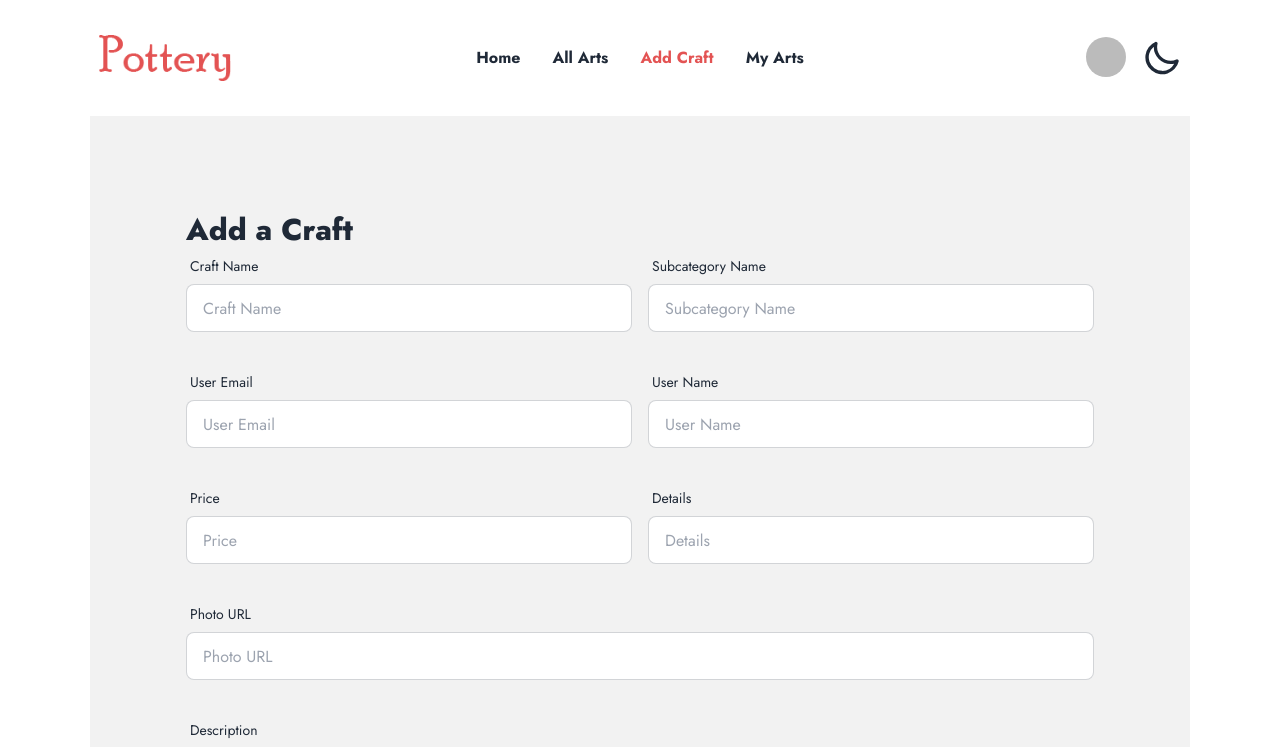
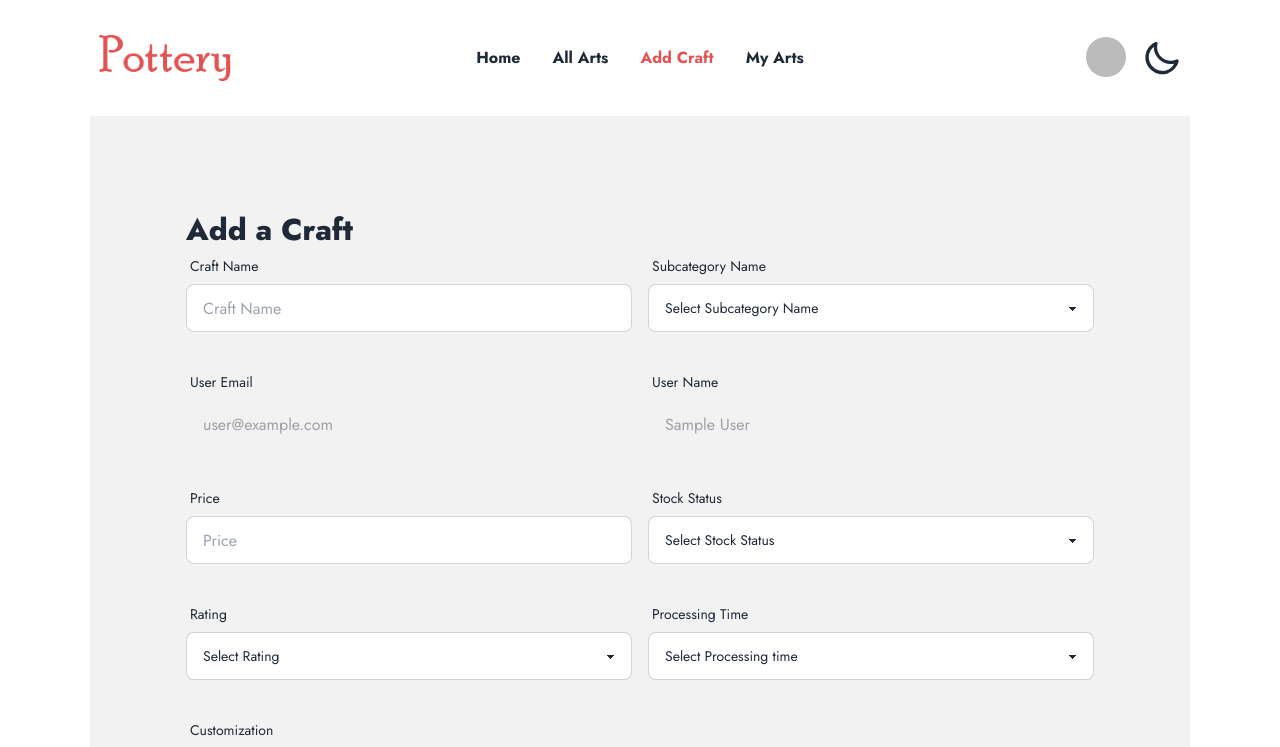
Before and after one commit to rishowrav/pottery-client, a React (Vite) app: page /addCraft in a window 1280 px wide. Shown: the top 747 px of the page. Built offline with nearby package versions, Linux system fonts and the light colour scheme; no server answers; sample sign-in values are in the browser's storage.

Commit message:
add craft page has been created

```diff
--- a/src/pages/AddCraft.jsx
+++ b/src/pages/AddCraft.jsx
@@ -1,4 +1,10 @@
+import { useContext } from "react";
+import { AuthContext } from "../authProvider/AuthProvider";
+import Swal from "sweetalert2";
+
 const AddCraft = () => {
+  const { user } = useContext(AuthContext);
+
   // handle
   const handleAddCraft = (event) => {
     event.preventDefault();
@@ -6,26 +12,57 @@ const AddCraft = () => {
     const form = event.target;
 
     const item_name = form.item_name.value;
-    const quantity = form.quantity.value;
-    const supplier = form.supplier.value;
-    const taste = form.taste.value;
-    const category = form.category.value;
-    const details = form.details.value;
-    const photo = form.photo.value;
+    const subcatagoryName = form.subcatagoryName.value;
+    const userEmail = form.userEmail.value;
+    const userName = form.userName.value;
+    const price = form.price.value;
+    const stockStatus = form.stockStatus.value;
+    const rating = form.rating.value;
+    const processingTime = form.processingTime.value;
+    const customization = form.customization.value;
+    const photoURL = form.photoURL.value;
+    const description = form.description.value;
 
-    const newCoffee = {
+    const newCraft = {
       item_name,
-      quantity,
-      supplier,
-      taste,
-      category,
-      details,
-      photo,
+      subcatagoryName,
+      userEmail,
+      userName,
+      price,
+      stockStatus,
+      rating,
+      processingTime,
+      customization,
+      photoURL,
+      description,
     };
 
-    console.log(newCoffee);
+    console.log(newCraft);
 
     // send data to the server
+    fetch("http://localhost:3000/crafts", {
+      method: "POST",
+      headers: {
+        "content-type": "application/json",
+      },
+      body: JSON.stringify(newCraft),
+    })
+      .then((res) => res.json())
+      .then((data) => {
+        console.log(data);
+        if (data.insertedId) {
+          Swal.fire({
+            position: "top-end",
+            icon: "success",
+            title: "data successfully created",
+            showConfirmButton: false,
+            timer: 1500,
+          });
+        }
+      })
+      .catch((error) => {
+        console.log(error);
+      });
   };
 
   return (
@@ -52,12 +89,26 @@ const AddCraft = () => {
               <span className="label-text">Subcategory Name</span>
             </label>
             <label className="input-group">
-              <input
-                type="text"
-                name="quantity"
-                placeholder="Subcategory Name"
-                className="input input-bordered w-full"
-              />
+              <select
+                className="select select-bordered w-full "
+                name="subcatagoryName"
+              >
+                <option defaultValue="not select" disabled selected>
+                  Select Subcategory Name
+                </option>
+                <option defaultValue="Clay-made pottery">
+                  Clay-made pottery
+                </option>
+                <option defaultValue="Stoneware">Stoneware</option>
+                <option defaultValue="Porcelain">Porcelain</option>
+                <option defaultValue="Terra Cotta">Terra Cotta</option>
+                <option defaultValue="Ceramics & Architectural">
+                  Ceramics & Architectural
+                </option>
+                <option defaultValue="Home decor pottery">
+                  Home decor pottery
+                </option>
+              </select>
             </label>
           </div>
         </div>
@@ -69,10 +120,12 @@ const AddCraft = () => {
             </label>
             <label className="input-group">
               <input
+                defaultValue={user?.email}
                 type="text"
-                name="supplier"
+                name="userEmail"
                 placeholder="User Email"
                 className="input input-bordered w-full"
+                disabled
               />
             </label>
           </div>
@@ -82,10 +135,12 @@ const AddCraft = () => {
             </label>
             <label className="input-group">
               <input
+                disabled
+                defaultValue={user?.displayName}
                 type="text"
-                name="taste"
+                name="userName"
                 placeholder="User Name"
-                className="input input-bordered w-full"
+                className="input input-bordered w-full "
               />
             </label>
           </div>
@@ -99,7 +154,7 @@ const AddCraft = () => {
             <label className="input-group">
               <input
                 type="text"
-                name="category"
+                name="price"
                 placeholder="Price"
                 className="input input-bordered w-full"
               />
@@ -107,15 +162,79 @@ const AddCraft = () => {
           </div>
           <div className="form-control md:w-1/2 ml-4">
             <label className="label">
-              <span className="label-text">Details</span>
+              <span className="label-text">Stock Status</span>
             </label>
             <label className="input-group">
-              <input
-                type="text"
-                name="details"
-                placeholder="Details"
-                className="input input-bordered w-full"
-              />
+              <select
+                className="select select-bordered w-full "
+                name="stockStatus"
+              >
+                <option defaultValue="not select" disabled selected>
+                  Select Stock Status
+                </option>
+                <option defaultValue="In Stock">In Stock</option>
+                <option defaultValue="Out of Stock">Out of Stock</option>
+              </select>
+            </label>
+          </div>
+        </div>
+        {/* select row */}
+        <div className="md:flex mb-8">
+          <div className="form-control md:w-1/2">
+            <label className="label">
+              <span className="label-text">Rating</span>
+            </label>
+            <label className="input-group">
+              <select className="select select-bordered w-full " name="rating">
+                <option defaultValue="not select" disabled selected>
+                  Select Rating
+                </option>
+                <option defaultValue="1">1</option>
+                <option defaultValue="2">2</option>
+                <option defaultValue="3">3</option>
+                <option defaultValue="4">4</option>
+                <option defaultValue="5">5</option>
+              </select>
+            </label>
+          </div>
+          <div className="form-control md:w-1/2 ml-4">
+            <label className="label">
+              <span className="label-text">Processing Time</span>
+            </label>
+            <label className="input-group">
+              <select
+                className="select select-bordered w-full "
+                name="processingTime"
+              >
+                <option defaultValue="not select" disabled selected>
+                  Select Processing time
+                </option>
+                <option defaultValue="1d">1d</option>
+                <option defaultValue="2d">2d</option>
+                <option defaultValue="3d">3d</option>
+                <option defaultValue="5d">5d</option>
+                <option defaultValue="6d">6d</option>
+              </select>
+            </label>
+          </div>
+        </div>
+        {/* select row */}
+        <div className="md:flex mb-8">
+          <div className="form-control md:w-1/2">
+            <label className="label">
+              <span className="label-text">Customization</span>
+            </label>
+            <label className="input-group">
+              <select
+                className="select select-bordered w-full "
+                name="customization"
+              >
+                <option defaultValue="not select" disabled selected>
+                  Select Customization
+                </option>
+                <option defaultValue="No">No</option>
+                <option defaultValue="Yes">Yes</option>
+              </select>
             </label>
           </div>
         </div>
@@ -128,7 +247,7 @@ const AddCraft = () => {
             <label className="input-group">
               <input
                 type="text"
-                name="photo"
+                name="photoURL"
                 placeholder="Photo URL"
                 className="input input-bordered w-full"
               />
```
